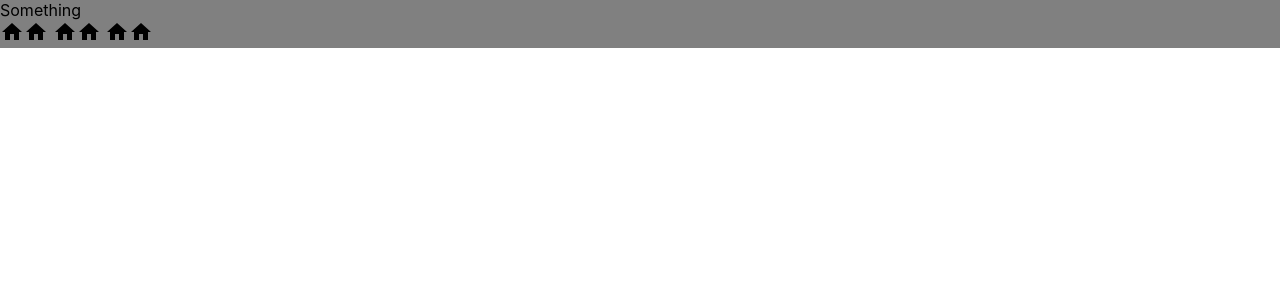
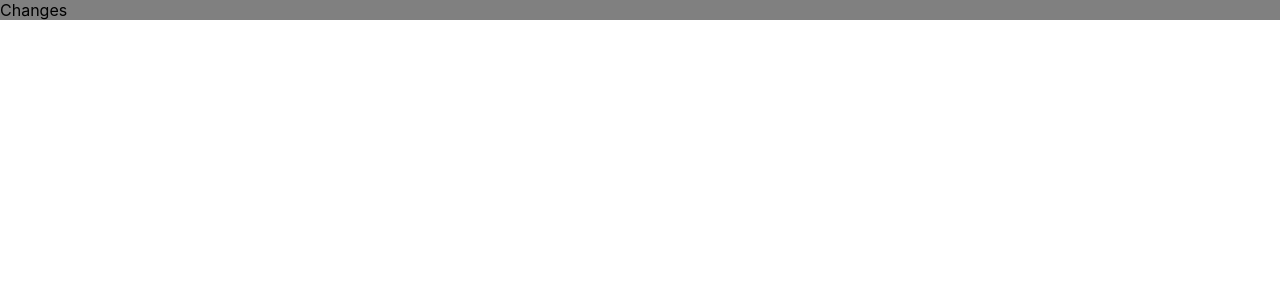
Before and after one commit to learn4o/twitter_project, a Next.js app: page /sample in a window 1280 px wide. Shown: the top 300 px of the page. Built offline with nearby package versions, Linux system fonts and the light colour scheme.

Commit message:
Testing Heroku

```diff
--- a/pages/sample.js
+++ b/pages/sample.js
@@ -3,11 +3,7 @@ import HomeIcon from "../images/HomeIcon";
 export default function Sample() {
   return (
     <div style={{ backgroundColor: "grey" }}>
-      <div>Something</div>
-      <HomeIcon />
-      <HomeIcon /> <HomeIcon />
-      <HomeIcon /> <HomeIcon />
-      <HomeIcon />
+      <div>Changes</div>
     </div>
   );
 }
```
